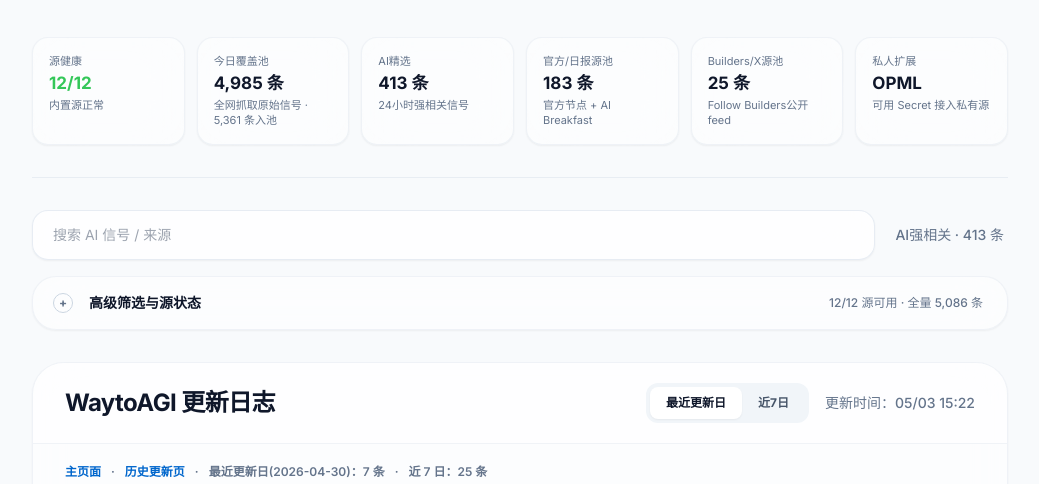
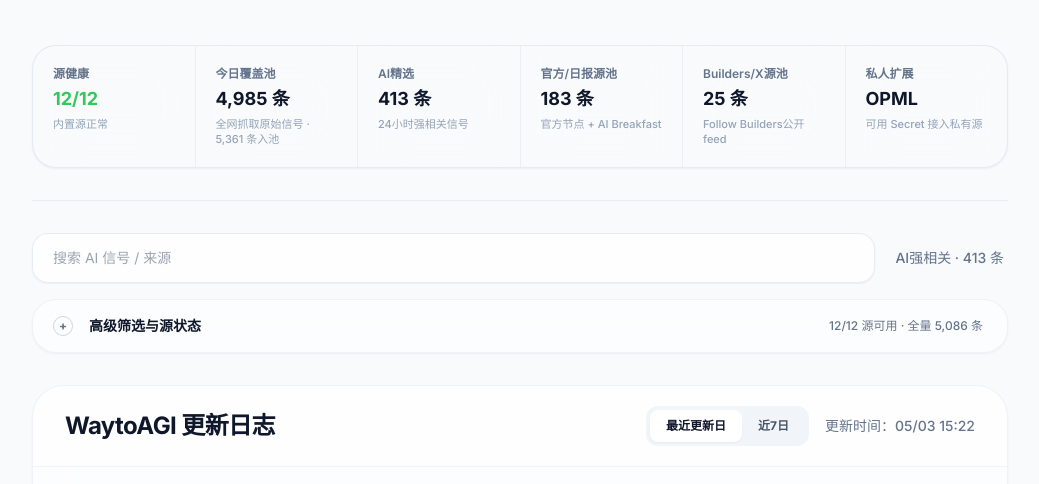
Before and after one commit to 821920046/ai-news-radar-enhanced, a plain HTML site: page index.html in a window 1280 px wide. Shown: the part 300-784 px from the top of the page, without its empty margins (120-1159 px from the left). Drawn offline with nearby package versions, Linux system fonts and the light colour scheme.

Commit message:
style: 将覆盖率卡片升级为连体仪表盘样式

```diff
--- a/index.html
+++ b/index.html
@@ -56,10 +56,18 @@
         .stat .k { @apply text-[11px] font-semibold text-slate-500 dark:text-slate-400 uppercase tracking-widest; }
         .stat .v { @apply mt-2 text-2xl md:text-3xl font-bold text-slate-900 dark:text-white tracking-tight; }
 
-        .coverage-strip { @apply grid grid-cols-2 md:grid-cols-3 lg:grid-cols-6 gap-3 col-span-full mt-4; }
-        .coverage-card { @apply flex flex-col gap-1 p-4 bg-white/50 dark:bg-slate-800/50 backdrop-blur-xl border border-slate-200/50 dark:border-slate-700/50 rounded-2xl shadow-sm transition-all duration-300; }
-        .coverage-card strong { @apply text-[17px] font-bold text-slate-900 dark:text-white leading-tight; }
-        .coverage-label, .coverage-meta { @apply text-[11px] text-slate-500 dark:text-slate-400 leading-snug; }
+        .coverage-strip { @apply grid grid-cols-2 md:grid-cols-3 lg:grid-cols-6 gap-[1px] col-span-full mt-6 bg-slate-200/60 dark:bg-slate-700/60 border border-slate-200/70 dark:border-slate-700/70 rounded-3xl shadow-sm overflow-hidden; }
+        .coverage-card { @apply relative flex flex-col p-5 bg-white/70 dark:bg-slate-800/70 backdrop-blur-xl hover:bg-white/95 dark:hover:bg-slate-800/95 transition-all duration-300; }
+        .coverage-card::before { content: ''; @apply absolute top-0 left-0 w-1 h-full bg-transparent transition-colors duration-300; }
+        .coverage-card.ok:hover::before { @apply bg-good; }
+        .coverage-card.warn:hover::before { @apply bg-warn; }
+        .coverage-card.signal:hover::before { @apply bg-accent; }
+        .coverage-card.official:hover::before { @apply bg-good; }
+        .coverage-card.builders:hover::before { @apply bg-accent-warm; }
+        .coverage-card.private:hover::before { @apply bg-amber-500; }
+        .coverage-card strong { @apply text-[18px] font-bold text-slate-900 dark:text-white leading-tight mt-1.5; }
+        .coverage-label { @apply text-[12px] font-semibold text-slate-500 dark:text-slate-400 leading-snug; }
+        .coverage-meta { @apply text-[11px] font-medium text-slate-400 dark:text-slate-500 mt-1.5 leading-snug; }
         .coverage-card.ok strong { @apply text-good; }
         .coverage-card.warn strong { @apply text-warn; }
 
```
